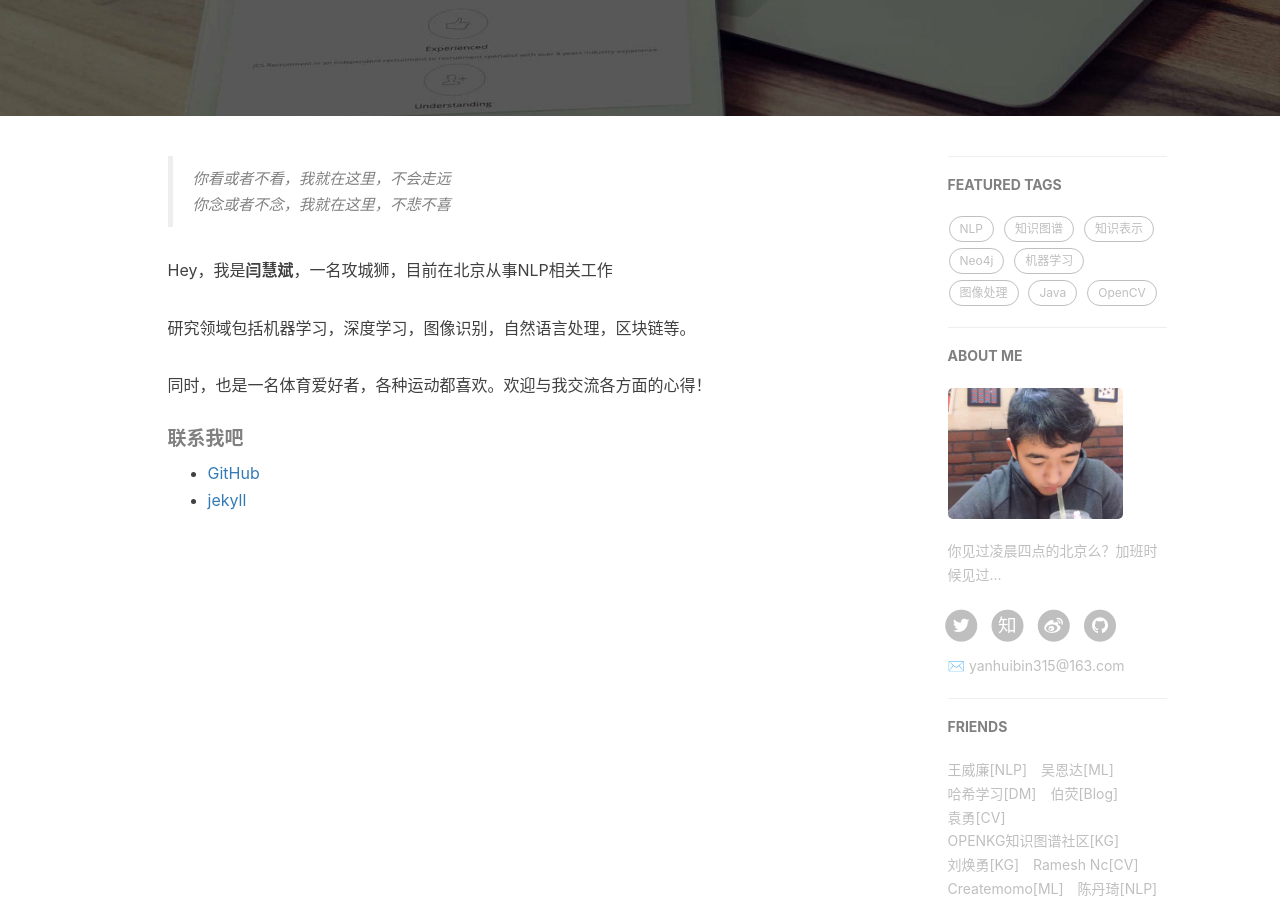
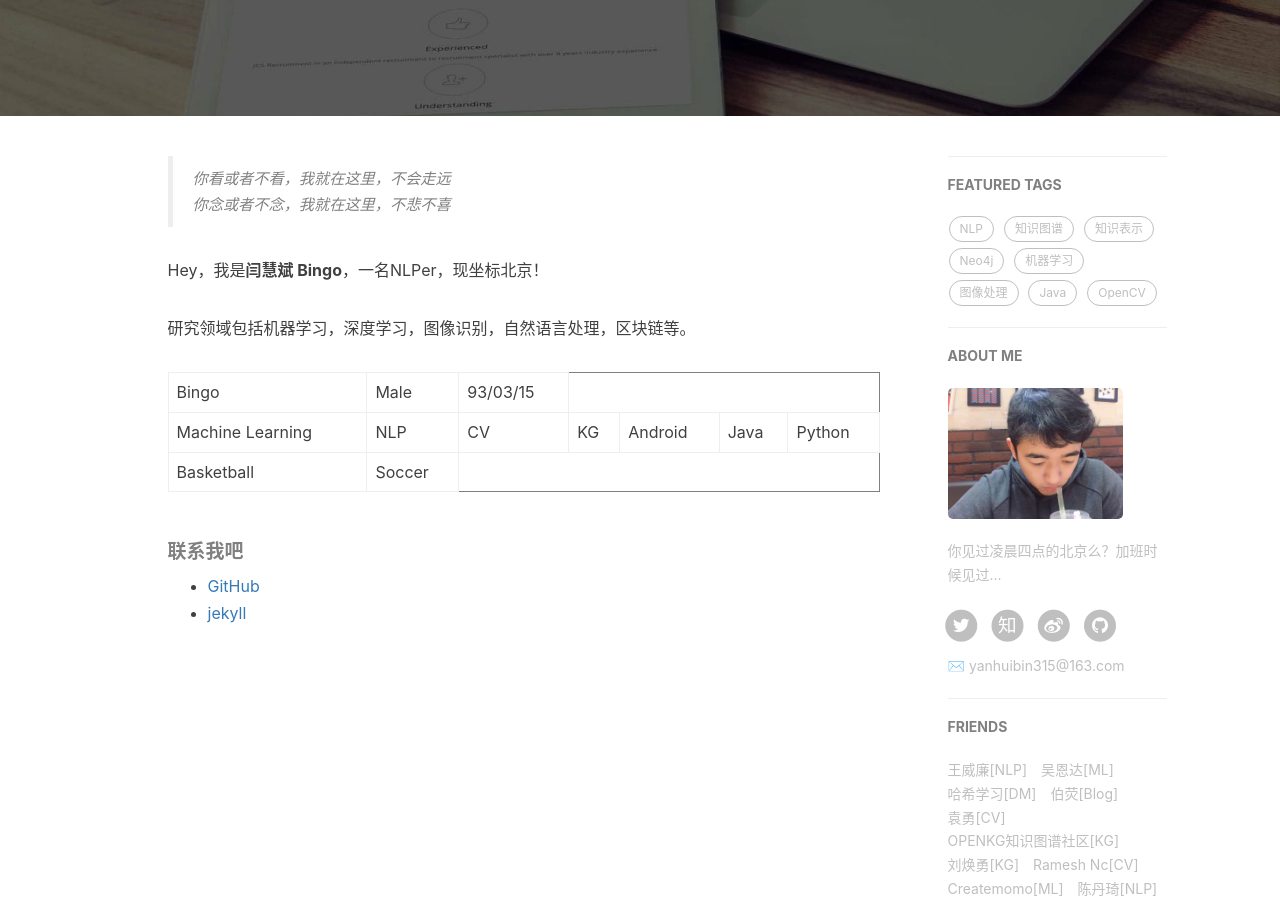
Before and after one commit to yutong2021/yutong2021.github.io, a Jekyll site: the page built from about.html, in a window 1280 px wide and 900 px high, scrolled down 302 px. Built offline with Jekyll 4.4.1, drawn with Linux system fonts in a browser that asks for light colours; nearby versions of some CDN libraries; comment, search, counter and statistics services are not loaded.

Commit message:
new blog

```diff
--- a/about.html
+++ b/about.html
@@ -18,11 +18,30 @@ header-img: "img/post-bg-rwd.jpg"
     <blockquote><p>你看或者不看，我就在这里，不会走远<br>
     你念或者不念，我就在这里，不悲不喜</p></blockquote>
 
-    <p>Hey，我是<strong>闫慧斌</strong>，一名攻城狮，目前在北京从事NLP相关工作</p>
+    <p>Hey，我是<strong>闫慧斌 Bingo</strong>，一名NLPer，现坐标北京！</p>
 
     <p>研究领域包括机器学习，深度学习，图像识别，自然语言处理，区块链等。</p>
 
-    <p>同时，也是一名体育爱好者，各种运动都喜欢。欢迎与我交流各方面的心得！</p>
+    <table border="1">
+        <tr>
+          <td>Bingo</td>
+          <td>Male</td>
+          <td>93/03/15</td>
+        </tr>
+        <tr>
+          <td>Machine Learning</td>
+          <td>NLP</td>
+          <td>CV</td>
+          <td>KG</td>
+          <td>Android</td>
+          <td>Java</td>
+          <td>Python</td>
+        </tr>
+        <tr>
+            <td>Basketball</td>
+            <td>Soccer</td>
+        </tr>
+    </table>
 
     <h5>联系我吧</h5>
 
```
